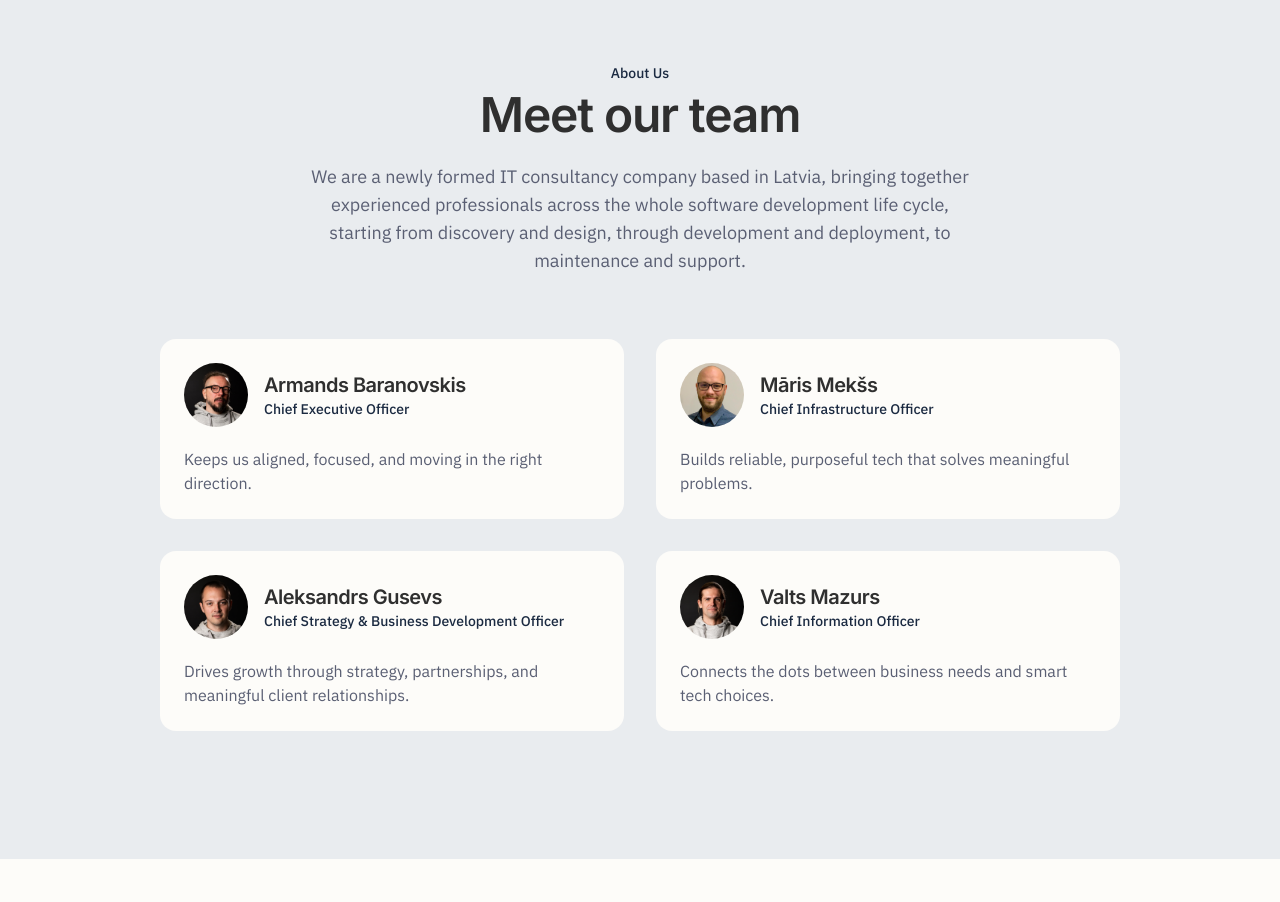
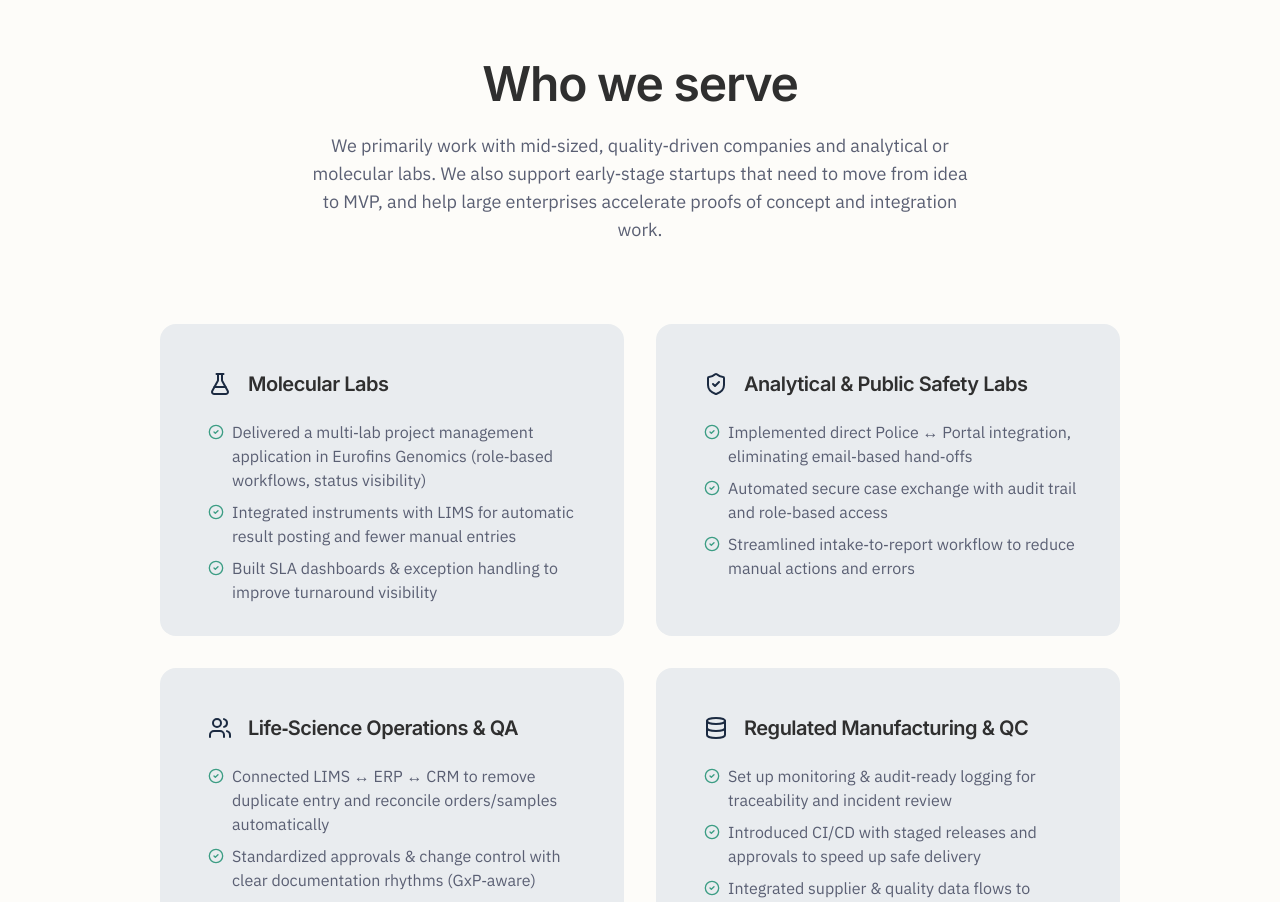
Before and after one commit to Double-Helix-Technologies/Double-Helix-Technologies.github.io, a Next.js app: page / in a window 1280 px wide. Shown: the part 1880-2782 px from the top of the page. Built offline with nearby package versions, Linux system fonts and the light colour scheme.

Commit message:
Add Who We Serve section

```diff
--- /dev/null
+++ b/app/components/WhoWeServe.tsx
@@ -0,0 +1,100 @@
+"use client"
+import React from "react";
+import { Card, CardContent, CardHeader, CardTitle, Icon } from "./ui/Card";
+import {
+  CheckCircle2,
+  Database,
+  FlaskConical,
+  GitBranch,
+  ShieldCheck,
+  Users
+} from "lucide-react";
+
+export default function Services() {
+  const services = [
+    {
+      title: 'Molecular Labs',
+      listItems: ['Delivered a multi‑lab project management application in Eurofins Genomics (role‑based workflows, status visibility)',
+        'Integrated instruments with LIMS for automatic result posting and fewer manual entries',
+        'Built SLA dashboards & exception handling to improve turnaround visibility'
+      ],
+      icon: FlaskConical,
+    },
+    {
+      title: 'Analytical & Public Safety Labs',
+      listItems: ['Implemented direct Police ↔ Portal integration, eliminating email‑based hand‑offs',
+        'Automated secure case exchange with audit trail and role‑based access',
+        'Streamlined intake‑to‑report workflow to reduce manual actions and errors'
+      ],
+      icon: ShieldCheck,
+    },
+    {
+      title: 'Life‑Science Operations & QA',
+      listItems: ['Connected LIMS ↔ ERP ↔ CRM to remove duplicate entry and reconcile orders/samples automatically',
+        'Standardized approvals & change control with clear documentation rhythms (GxP‑aware)',
+        'Automated hand‑offs between R&D, QA, and production to cut delays'
+      ],
+      icon: Users,
+    },
+    {
+      title: 'Regulated Manufacturing & QC',
+      listItems: ['Set up monitoring & audit‑ready logging for traceability and incident review',
+        'Introduced CI/CD with staged releases and approvals to speed up safe delivery',
+        'Integrated supplier & quality data flows to improve end‑to‑end visibility'
+      ],
+      icon: Database,
+    },
+    {
+      title: 'Clinics & Health Service Providers',
+      listItems: ['Connected clinic ordering/results with partner labs via secure portal & system interfaces (fewer emails, fewer errors)',
+        'Role‑based access for physicians and lab staff with full audit trail',
+        'Automated intake→report status tracking to shorten TATs'
+      ],
+      icon: Users,
+    },
+    {
+      title: 'Cross‑Industry Integrations & Automation',
+      listItems: ['Unified ERP↔CRM and order‑to‑cash pipelines to remove duplicate entry',
+        'Wrapped legacy systems with APIs; introduced CI/CD and monitoring',
+        'Built BI‑ready data flows with partners to improve decision‑making'
+      ],
+      icon: GitBranch,
+    },
+  ];
+
+  return (
+    <div id="audience" className="section bg-background">
+      <div className="container-tight">
+        <div className="text-center mb-20">
+          <h2 className="text-4xl md:text-5xl font-semibold text-text-primary mb-6">
+            Who we serve
+          </h2>
+          <p className="text-lg text-text-secondary max-w-2xl mx-auto">
+            We primarily work with mid‑sized, quality‑driven companies and analytical or molecular labs. We also support early‑stage startups that need to move from idea to MVP, and help large enterprises accelerate proofs of concept and integration work.
+          </p>
+        </div>
+
+        <div className="grid gap-8 md:grid-cols-2">
+          {services.map(({ icon, title, listItems }) => (
+            <Card key={title}>
+              <CardHeader>
+                <Icon>{React.createElement(icon)}</Icon>
+                <CardTitle>{title}</CardTitle>
+              </CardHeader>
+              <CardContent>
+                <ul className="space-y-2">
+                  {listItems.map((item, idx) => (
+                    <li key={idx} className="flex items-top gap-2">
+                      <CheckCircle2 className="h-4 w-4 text-accent-green flex-shrink-0 mt-1" />
+                      {item}
+                    </li>
+                  ))}
+                </ul>
+              </CardContent>
+            </Card>
+          ))}
+        </div>
+      </div>
+    </div>
+  );
+}
--- a/app/page.tsx
+++ b/app/page.tsx
@@ -2,6 +2,7 @@ import Navigation from './components/Navigation';
 import Hero from './components/Hero';
 import About from './components/About';
 import Services from './components/Services';
+import WhoWeServe from './components/WhoWeServe';
 import Testimonials from './components/Testimonials';
 import Contact from './components/Contact';
 import Footer from './components/Footer';
@@ -14,6 +15,7 @@ export default function Home() {
         <Navigation />
         <Hero />
         <Services />
+        <WhoWeServe />
         <About />
         {/* <Testimonials /> */}
         <Contact />
```
